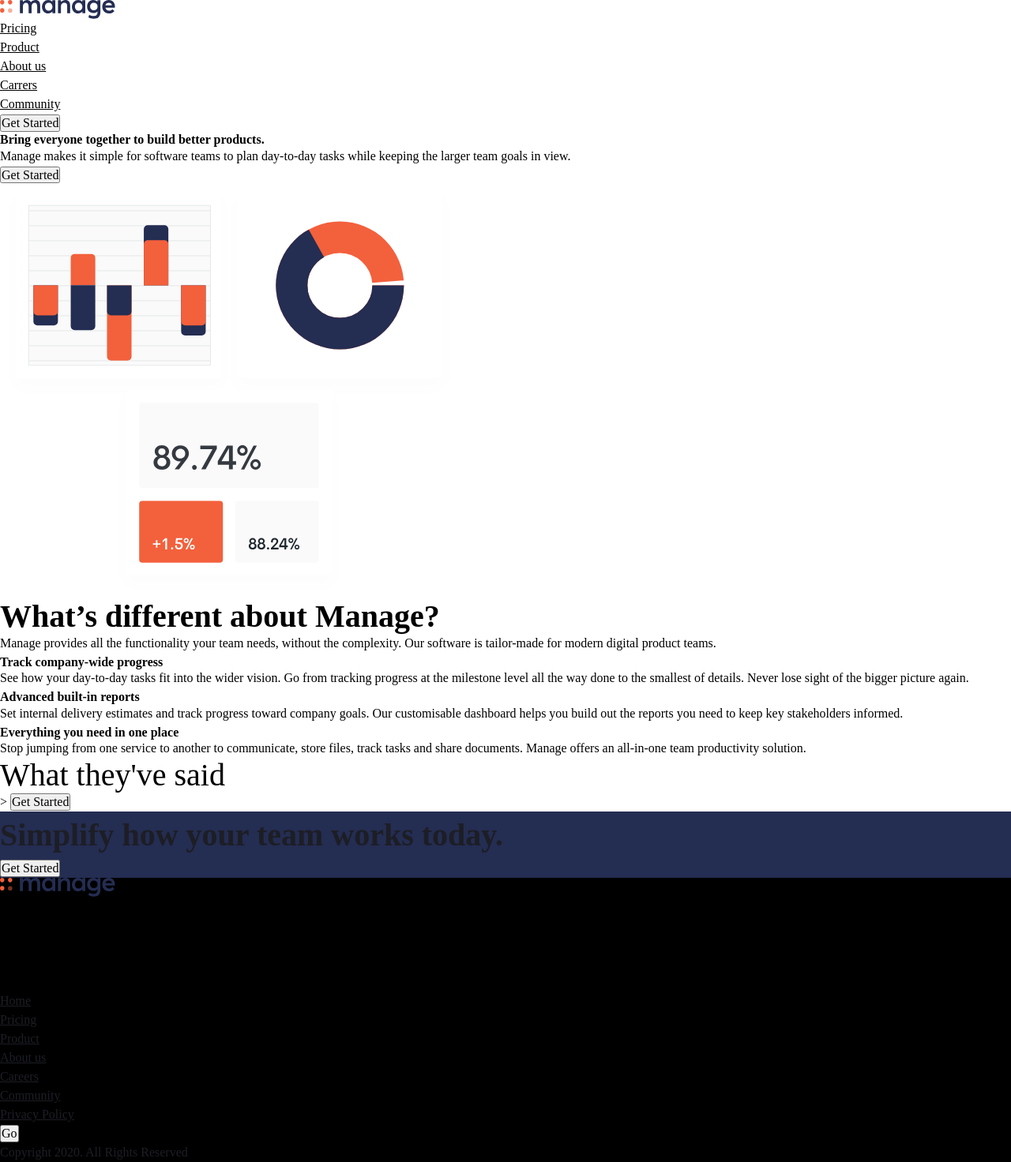
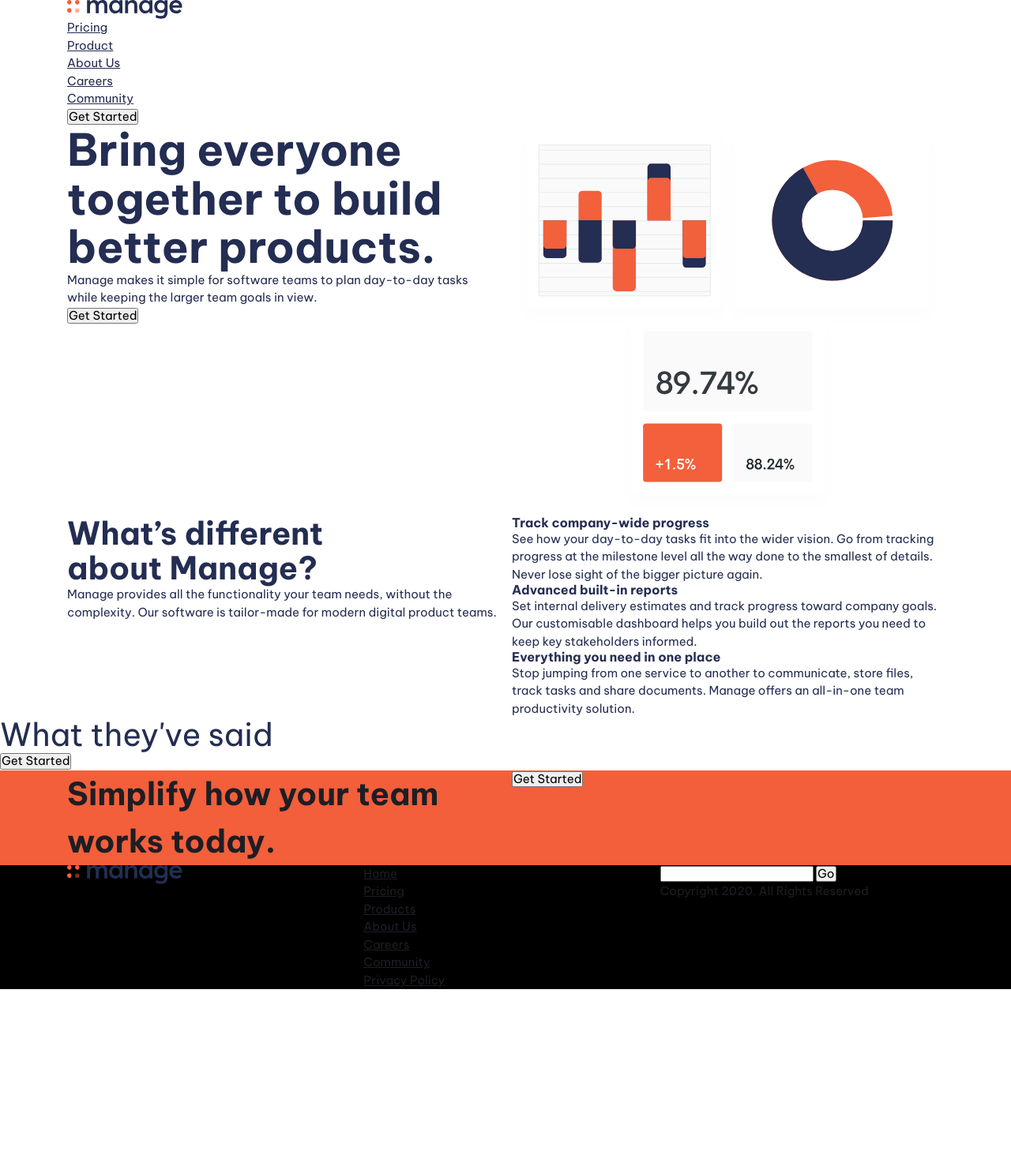
Before and after one commit to himanshuraimau/frontend-practice, a website built with Vite: page manage-landing/index.html in a window 1280 px wide. Shown: the whole page at 79% size. After the commit the page ends 1253 px from the top, so only its background shows below. Built offline with nearby package versions, Linux system fonts and the light colour scheme.

Commit message:
add changes

```diff
--- a/manage-landing/index.html
+++ b/manage-landing/index.html
@@ -15,34 +15,33 @@
     <header class="primary-header">
       <div class="container">
         <a href="#"><img src="images/logo.svg" alt="Manage"></a>
-                  <nav aria-label="Primary" class="primary-navigation">
-                    <ul  class="nav-list">
+        <nav class="primary-navigation">
+          <ul aria-label="Primary" role="list" class="nav-list">
             <li><a href="#">Pricing</a></li>
             <li><a href="#">Product</a></li>
-                      <li><a href="#">About us</a></li>
-                      <li><a href="#">Carrers</a></li>
+            <li><a href="#">About Us</a></li>
+            <li><a href="#">Careers</a></li>
             <li><a href="#">Community</a></li>
           </ul>
         </nav>
         <button class="button">Get Started</button>
       </div>
     </header>
+
     <main>
       <section>
         <div class="container">
           <div class="even-columns">
             <div>
-                  <h1 class="fw-primary-heading fw-bold">
-                    Bring everyone together to build better products.
-                  </h1>
-                  <p> Manage makes it simple for software teams to plan day-to-day
-                    tasks while keeping the larger team goals in view. </p>
+              <h1 class="fs-primary-heading fw-bold">Bring everyone
+                together to build
+                better products.</h1>
+              <p>Manage makes it simple for software teams to plan day-to-day tasks while keeping the larger team goals in
+                view.</p>
               <button class="button">Get Started</button>
-
             </div>
             <div>
-                  <img src="images/illustration-intro.svg" alt="bar">
-
+              <img src="images/illustration-intro.svg" alt="">
             </div>
           </div>
         </div>
@@ -52,34 +51,30 @@
         <div class="container">
           <div class="even-columns">
             <div>
-                  <h2 class="fs-secondary-heading fw-bold">
-                    What’s different about Manage?
-                  </h2>
-                  <p> Manage provides all the functionality your team needs, without
-                    the complexity. Our software is tailor-made for modern digital
-                    product teams.</p>
+              <h2 class="fs-secondary-heading fw-bold">What’s different about Manage?</h2>
+              <p>Manage provides all the functionality your team needs, without the complexity. Our software is
+                tailor-made for modern
+                digital product teams.</p>
             </div>
             <div>
-                  <ul class="numbered-items">
-                    <li><h3 class="fw-bold">
-                      Track company-wide progress
-                    </h3>
-                    <p>See how your day-to-day tasks fit into the wider vision. Go from
-                      tracking progress at the milestone level all the way done to the
-                      smallest of details. Never lose sight of the bigger picture again.</p></li>
+              <ul class="numbered-items" role="list">
                 <li>
-                      <h1 class="fw-bold">
-                        Advanced built-in reports
-                      </h1>
-                      <p>  Set internal delivery estimates and track progress toward company
-                        goals. Our customisable dashboard helps you build out the reports
-                        you need to keep key stakeholders informed.</p>
+                  <h3 class="fs-600 fw-bold">Track company-wide progress</h3>
+                  <p>See how your day-to-day tasks fit into the wider vision. Go from tracking progress at the milestone
+                    level all the way
+                    done to the smallest of details. Never lose sight of the bigger picture again.</p>
                 </li>
                 <li>
-                      <h1 class="fw-bold">  Everything you need in one place</h1>
-                      <p>  Stop jumping from one service to another to communicate, store files,
-                        track tasks and share documents. Manage offers an all-in-one team
-                        productivity solution.</p>
+                  <h3 class="fs-600 fw-bold">Advanced built-in reports</h3>
+                  <p>Set internal delivery estimates and track progress toward company goals. Our customisable dashboard
+                    helps you build out
+                    the reports you need to keep key stakeholders informed.</p>
+                </li>
+                <li>
+                  <h3 class="fs-600 fw-bold">Everything you need in one place</h3>
+                  <p>Stop jumping from one service to another to communicate, store files, track tasks and share
+                    documents. Manage offers an
+                    all-in-one team productivity solution.</p>
                 </li>
               </ul>
             </div>
@@ -88,20 +83,16 @@
       </section>
 
       <section class="carousel">
-                     <h2 class="fs-secondary-heading">
-                        What they've said
-                     </h2>
-                     <!-- Carousel -->>
+        <h2 class="fs-secondary-heading">What they've said</h2>
+        <!-- Carousel here -->
         <button class="button">Get Started</button>
       </section>
 
-          <section class="cta | bg-primary-400 text-neutral-100">
+      <section class="cta | bg-accent-400 text-neutral-100">
         <div class="container">
           <div class="even-columns">
             <div>
-                        <p class="fs-secondary-heading fw-bold">
-                          Simplify how your team works today.
-                        </p>
+              <p class="fs-secondary-heading fw-bold">Simplify how your team works today.</p>
             </div>
             <div>
               <button class="button" data-type="inverted">Get Started</button>
@@ -116,21 +107,21 @@
         <div class="even-columns">
           <div>
             <a href="#"><img src="images/logo.svg" alt="Manage"></a>
-                            <ul class="Social links">
+            <ul role="list" aria-label="Social links">
               <li><a aria-label="facebook" href="#"></a></li>
               <li><a aria-label="youtube" href="#"></a></li>
               <li><a aria-label="twitter" href="#"></a></li>
-                              <li><a aria-label="pinterst" href="#"></a></li>
-                              <li><a aria-label="youtube" href="#"></a></li>
+              <li><a aria-label="pinterest" href="#"></a></li>
+              <li><a aria-label="instragram" href="#"></a></li>
             </ul>
           </div>
           <div>
-                            <nav aria-label="Footer" class="footer-nav">
-                            <ul>
+            <nav class="footer-nav">
+              <ul aria-label="Footer" role="list">
                 <li><a href="#">Home</a></li>
                 <li><a href="#">Pricing</a></li>
-                              <li><a href="#">Product</a></li>
-                              <li><a href="#">About us</a></li>
+                <li><a href="#">Products</a></li>
+                <li><a href="#">About Us</a></li>
                 <li><a href="#">Careers</a></li>
                 <li><a href="#">Community</a></li>
                 <li><a href="#">Privacy Policy</a></li>
@@ -139,7 +130,7 @@
           </div>
           <div>
             <form action="">
-                              <imput type="email">
+              <input type="email">
               <button class="button">Go</button>
               <p>Copyright 2020. All Rights Reserved</p>
             </form>
@@ -149,5 +140,7 @@
     </footer>
 
 
+    <script type="module" src="/main.js"></script>
   </body>
+
   </html>
--- a/manage-landing/style.css
+++ b/manage-landing/style.css
@@ -188,3 +188,34 @@ textarea:not([rows]) {
 .fs-600 {
   font-size: var(--fs-600);
 }
+
+.container{
+  --max-width: 1110px;
+  --padding: 1rem;
+
+  width: min(var(--max-width),100% - (var(--padding)*2));
+  margin-inline: auto;
+}
+
+.even-columns{
+  display: grid;
+  gap: 1rem;
+
+}
+
+@media (min-width: 50em) {
+  .even-columns {
+    grid-auto-flow: column;
+    grid-auto-columns: 1fr;
+  }
+}
+
+
+/* general styling*/
+
+body{
+  font-size: var(--fs-body);
+  font-family: var(--ff-body);
+  color: var(--clr-primary-400);
+
+}
```
Also changed, not shown: manage-landing/main.js (added). Lines whose indentation alone changed are shown as unchanged.
